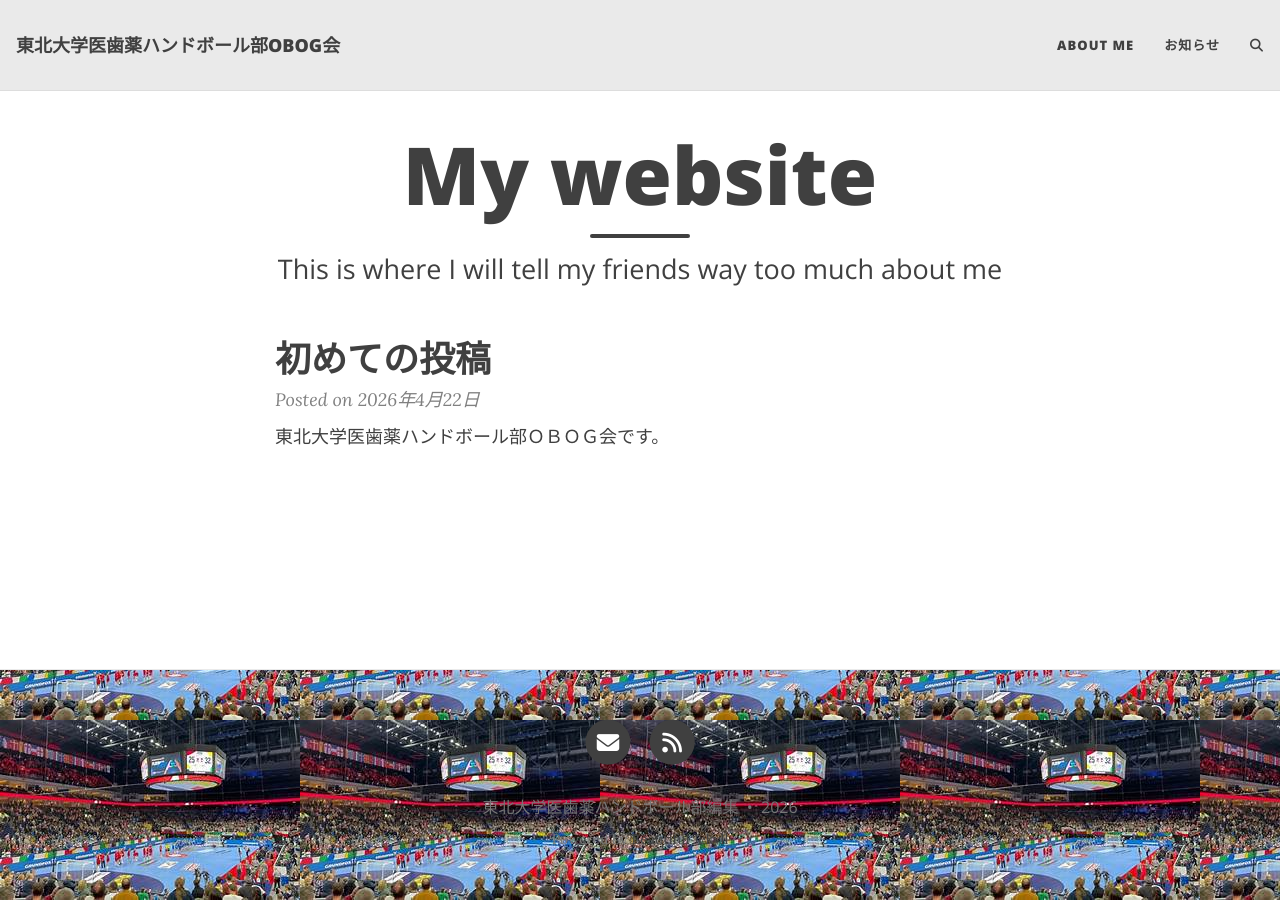
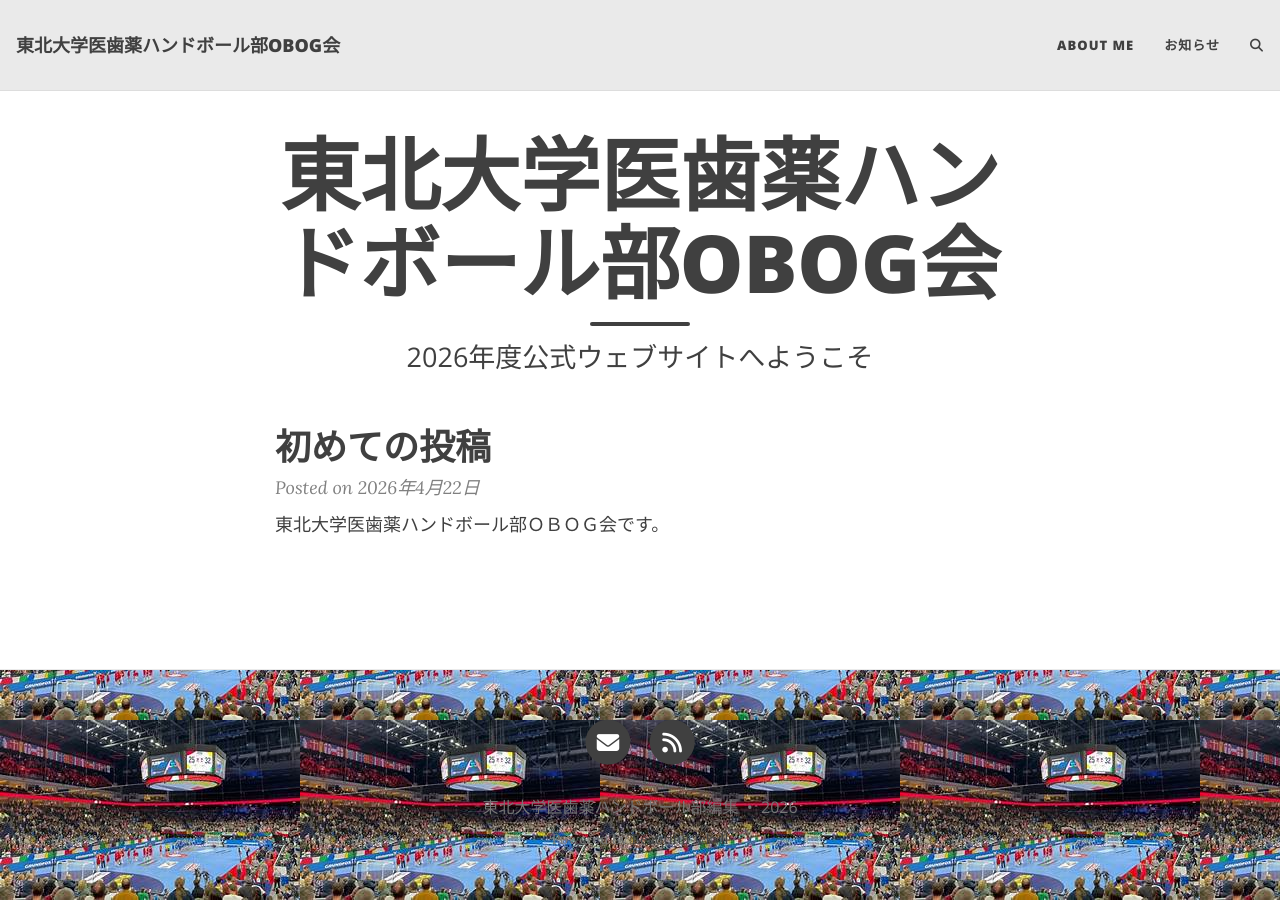
Before and after one commit to tohokuunivoldboyandgirl/website, a Jekyll site: the page built from index.html, in a window 1280 px wide. Built offline with Jekyll 4.4.1, drawn with Linux system fonts in a browser that asks for light colours; the list of posts is cut into pages by our own code; comment, search, counter and statistics services are not loaded.

Commit message:
Update index.html

```diff
--- a/index.html
+++ b/index.html
@@ -1,5 +1,5 @@
 ---
 layout: home
-title: My website
-subtitle: This is where I will tell my friends way too much about me
+title: 東北大学医歯薬ハンドボール部OBOG会  # ← ここがデカいタイトル
+subtitle: 2026年度公式ウェブサイトへようこそ # ← ここがその下の説明文
 ---
```
